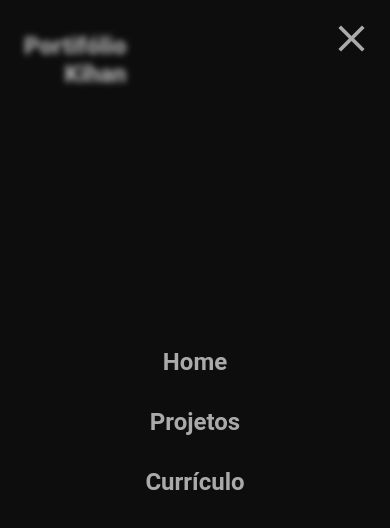
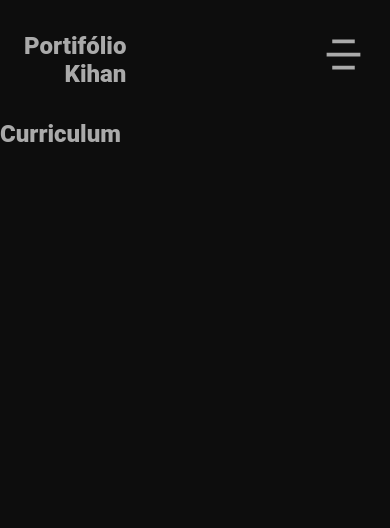
Before and after one commit to Elian-beep/port, a React (Create React App) app: page /curriculum in a window 390 px wide. Shown: the top 528 px of the page. Built offline with nearby package versions, Linux system fonts and the light colour scheme.

Commit message:
finish header mobile

```diff
--- a/src/components/Header/Header.style.js
+++ b/src/components/Header/Header.style.js
@@ -9,3 +9,8 @@ export const DivContent = styled.div`
 export const DivFlexRight = styled.div`
     text-align: right;
 `;
+
+export const DivOpenMobile = styled.div`
+    display: ${({ menuIsVisible }) => menuIsVisible ? 'none' : 'block'};
+    transition: 1s;
+`;
--- a/src/components/Header/MenuMobile/MenuMobile.style.js
+++ b/src/components/Header/MenuMobile/MenuMobile.style.js
@@ -1,4 +1,4 @@
-import styled from 'styled-components';
+import styled, { css } from 'styled-components';
 import { colors } from 'styles/vars.style'
 
 export const DivContainer = styled.div`
@@ -15,10 +15,18 @@ export const DivContainer = styled.div`
     align-items: center;
     justify-content: center;
 
+    opacity: 0;
+    pointer-events: none;
+    transform: translateY(50px);
+
+    transition: .5s;
+
     > svg {
         position: absolute;
-        top: 1rem;
-        right: 1rem;
+        top: 32px;
+        right: 24px;
+        transform: rotate(45deg);
+        transition: .7s;
     }
 
     nav {
@@ -26,7 +34,9 @@ export const DivContainer = styled.div`
         align-items: center;
         justify-content: center;
         flex-direction: column;
-        gap: 2rem;
+        gap: 3rem;
+        transform: scale(0.7);
+        transition: .7s;
     }
 
     nav div{
@@ -34,4 +44,18 @@ export const DivContainer = styled.div`
         font-size: 18pt;
         font-weight: 600;
     }
+
+    ${({ isVisible }) => isVisible && css`
+        opacity: 1;
+        pointer-events: auto;
+        transform: translateY(0);
+
+        > svg {
+            transform: rotate(0deg);
+        }
+
+        nav{
+            transform: scale(1);
+        }
+    `}
 `;
--- a/src/components/Header/MenuMobile/index.tsx
+++ b/src/components/Header/MenuMobile/index.tsx
@@ -1,18 +1,29 @@
-import { DivContainerSD, H2SD } from 'styles/index.style';
 import { IoMdClose } from 'react-icons/io';
 import { colors } from 'styles/vars.style';
 import { DivContainer } from './MenuMobile.style';
 import { useNavigate } from 'react-router-dom';
+import { useEffect } from 'react';
 
-export default function MenuMobile() {
+interface Props{
+    menuIsVisible: boolean,
+    setMenuIsVisible: React.Dispatch<React.SetStateAction<boolean>>
+}
+
+export default function MenuMobile(props: Props) {
+
+    useEffect(() => {
+        document.body.style.overflowY = props.menuIsVisible ? 'hidden' : 'auto';
+    }, [props.menuIsVisible]);
+
     const navigate = useNavigate();
     function redirectPage(route: string) {
         navigate(`/${route}`);
+        props.setMenuIsVisible(false);
     }
 
     return (
-        <DivContainer>
-            <IoMdClose size={45} color={colors.gray_light} />
+        <DivContainer isVisible={props.menuIsVisible}>
+            <IoMdClose size={45} color={colors.gray_light} onClick={() => props.setMenuIsVisible(false)} />
             <nav>
                 <div onClick={() => redirectPage('')} >Home</div>
                 <div onClick={() => redirectPage('projects')}>Projetos</div>
--- a/src/components/Header/index.tsx
+++ b/src/components/Header/index.tsx
@@ -1,10 +1,15 @@
 import { DivContainerSD, H2SD } from 'styles/index.style';
-import { DivContent, DivFlexRight } from './Header.style';
-import { useState } from 'react';
-import MenuMobile from './MenuMobile';
+import { DivContent, DivFlexRight, DivOpenMobile } from './Header.style';
+import { RiMenu5Line } from 'react-icons/ri';
+import { colors } from 'styles/vars.style';
+import { useEffect, useState } from 'react';
 
-export default function Home() {
-    const [menuIsVisible, setMenuIsVisible] = useState(true);
+interface Props {
+    menuIsVisible: boolean,
+    setMenuIsVisible: React.Dispatch<React.SetStateAction<boolean>>
+}
+
+export default function Home(props: Props) {
 
     return (
         <section>
@@ -14,7 +19,9 @@ export default function Home() {
                         <H2SD>Portifólio</H2SD>
                         <H2SD>Kihan</H2SD>
                     </DivFlexRight>
-                    <MenuMobile />
+                    <DivOpenMobile menuIsVisible={props.menuIsVisible}>
+                        <RiMenu5Line size={45} color={colors.gray_light} onClick={() => props.setMenuIsVisible(true)} className='mobile' />
+                    </DivOpenMobile>
                 </DivContent>
             </DivContainerSD>
         </section>
--- /dev/null
+++ b/src/pages/Curriculum/index.tsx
@@ -0,0 +1,9 @@
+import { ButtonSD, PSD, H2SD } from 'styles/index.style';
+
+export default function Curriculum() {
+    return (
+        <section>
+            <H2SD>Curriculum</H2SD>
+        </section>
+    );
+}
--- a/src/pages/Home/index.tsx
+++ b/src/pages/Home/index.tsx
@@ -1,4 +1,4 @@
-import { ButtonSD, PSD } from 'styles/index.style';
+import { ButtonSD, H2SD, PSD } from 'styles/index.style';
 
 export default function Home() {
     return (
--- /dev/null
+++ b/src/pages/Projects/index.tsx
@@ -0,0 +1,9 @@
+import { ButtonSD, PSD, H2SD } from 'styles/index.style';
+
+export default function Projects() {
+    return (
+        <section>
+            <H2SD>Projects</H2SD>
+        </section>
+    );
+}
--- a/src/routes.tsx
+++ b/src/routes.tsx
@@ -1,15 +1,23 @@
 import { BrowserRouter as Router, Routes, Route } from "react-router-dom";
+import { useState } from 'react';
+import { MainContainer } from './styles/index.style';
 import Home from "./pages/Home";
-import { MainContainer } from './styles/index.style';
+import MenuMobile from 'components/Header/MenuMobile';
 import Header from 'components/Header';
+import Projects from "pages/Projects";
+import Curriculum from "pages/Curriculum";
 
 export default function AppRouter() {
-    return(
+    const [menuIsVisible, setMenuIsVisible] = useState(false);
+    return (
         <MainContainer>
             <Router>
-                <Header />
+                <MenuMobile menuIsVisible={menuIsVisible} setMenuIsVisible={setMenuIsVisible} />
+                <Header setMenuIsVisible={setMenuIsVisible} menuIsVisible={menuIsVisible} />
                 <Routes>
                     <Route path="/" element={<Home />} />
+                    <Route path="/projects" element={<Projects />} />
+                    <Route path="/curriculum" element={<Curriculum />} />
                 </Routes>
             </Router>
         </MainContainer>
```
